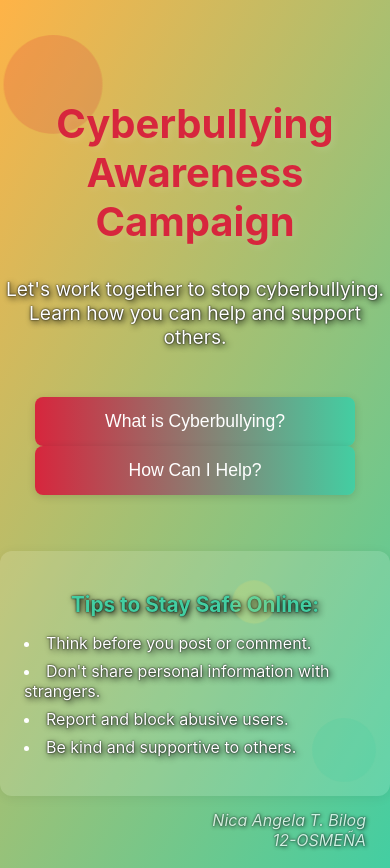
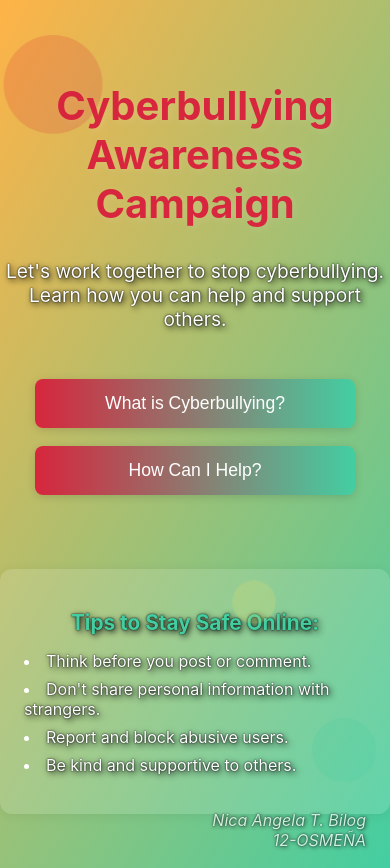
Before and after one commit to Noble636/cyberbullying-campaign, a React (Create React App) app: page / in a window 390 px wide. Built offline with nearby package versions, Linux system fonts and the light colour scheme.

Commit message:
Increase button spacing on mobile

```diff
--- a/src/App.css
+++ b/src/App.css
@@ -13,9 +13,17 @@
     margin-bottom: 16px;
   }
   .button-group {
+    display: flex;
     flex-direction: column;
-    gap: 24px;
     margin: 24px 0;
+  }
+  .main-btn {
+    width: 90vw;
+    max-width: 320px;
+    font-size: 1rem;
+    padding: 12px 0;
+    margin: 0 auto 18px auto !important;
+    display: block;
   }
   .main-btn {
     width: 90vw;
```
